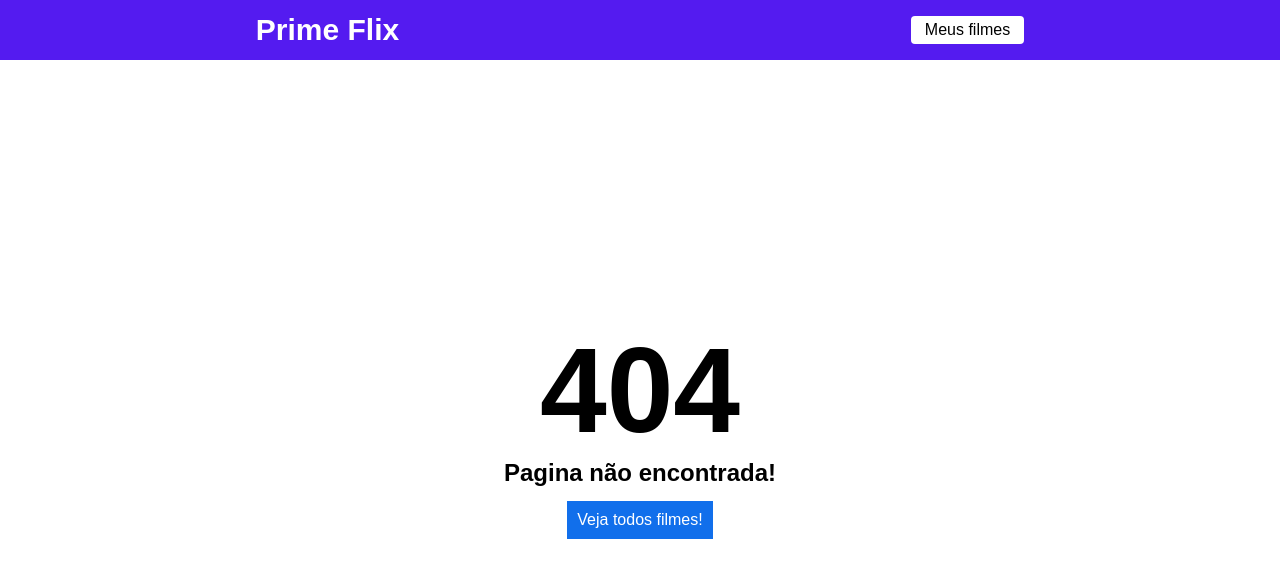
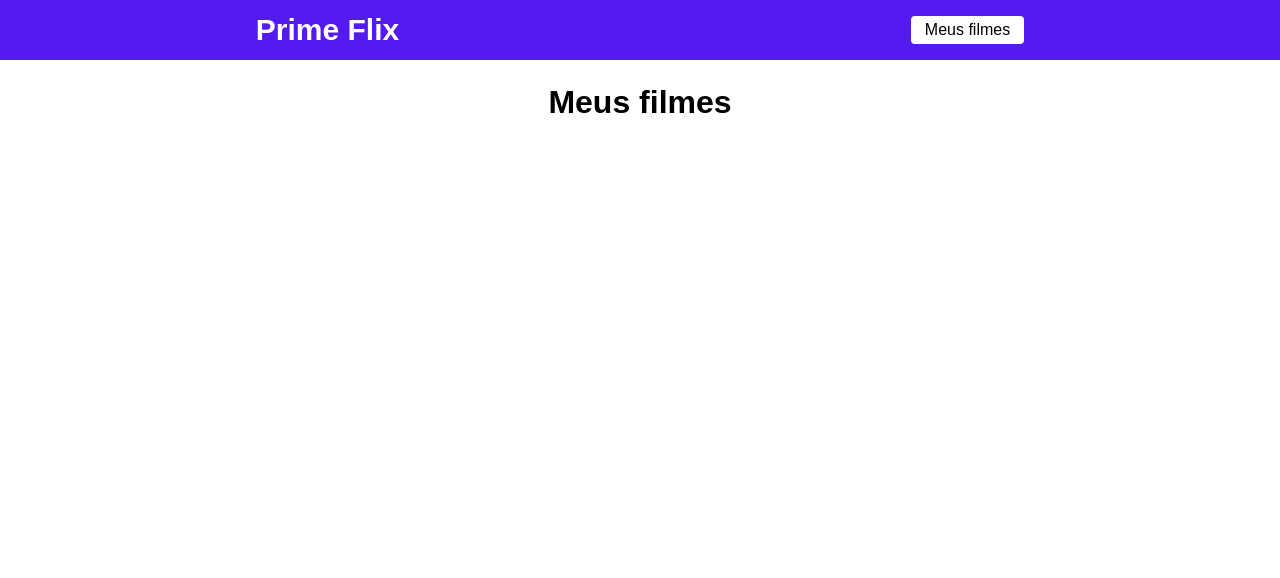
Before and after one commit to abruno36/PrimeFlix, a React (Create React App) app: page /favoritos in a window 1280 px wide. Before the commit this address had no page. Shown: the top 578 px of the page. Built offline with nearby package versions, Linux system fonts and the light colour scheme; the HTML template or start-up script is replaced by a standard one.

Commit message:
Favoritos - 07121316

```diff
--- /dev/null
+++ b/src/pages/Favoritos/favoritos.css
@@ -0,0 +1,39 @@
+
+.meus-filmes{
+  margin-top: 24px;
+  display: flex;
+  flex-direction: column;
+  align-items: center;
+}
+
+.meus-filmes h1{
+  margin-bottom: 14px;
+}
+
+.meus-filmes span{
+  font-size: 18px;
+}
+
+.meus-filmes ul{
+  width: 720px;
+}
+
+.meus-filmes ul li{
+  list-style: none;
+  display: flex;
+  justify-content: space-between;
+  align-items: center;
+  margin-bottom: 14px;
+}
+
+.meus-filmes div{
+  display: flex;
+  justify-content: center;
+  align-items: center;
+}
+
+.meus-filmes div a {
+  text-decoration: none;
+  color: #116feb;
+  margin-right: 14px;
+}
--- /dev/null
+++ b/src/pages/Favoritos/index.js
@@ -0,0 +1,37 @@
+import { useEffect, useState } from 'react';
+import './favoritos.css';
+import { Link } from 'react-router-dom'
+
+function Favoritos(){
+  const [filmes, setFilmes] = useState([])
+
+  useEffect(()=>{
+
+    const minhaLista = localStorage.getItem("@primeflix");
+    setFilmes(JSON.parse(minhaLista) || [])
+
+  }, [])
+
+  return(
+    <div className="meus-filmes">
+      <h1>Meus filmes</h1>
+
+      <ul>
+        {filmes.map((item) => {
+          return(
+            <li key={item.id}>
+              <span>{item.title}</span>
+
+              <div>
+                <Link to={`/filme/${item.id}`}>Ver detalhes</Link>
+                <button>Excluir</button>
+              </div>
+            </li>
+          )
+        })}
+      </ul>
+    </div>
+  )
+}
+
+export default Favoritos;
--- a/src/routes.js
+++ b/src/routes.js
@@ -3,6 +3,7 @@
 
 import Home from './pages/Home';
 import Filme from './pages/Filme';
+import Favoritos from './pages/Favoritos';
 
 import Erro from './pages/Erro';
 
@@ -13,6 +14,7 @@
       <Routes>
         <Route path="/" element={ <Home/> } />
         <Route path="/filme/:id" element={ <Filme/> } />
+        <Route path="/favoritos" element={ <Favoritos/> } />
 
         <Route path="*" element={ <Erro/> } />
       </Routes>
```
